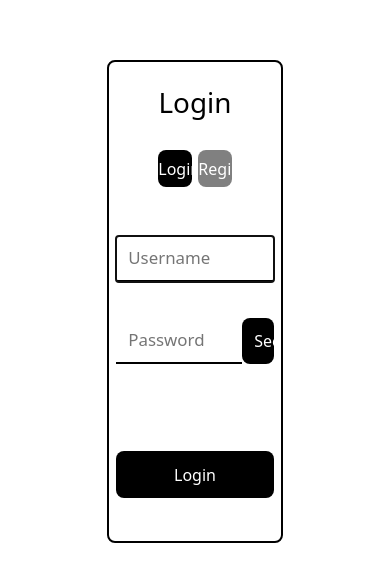
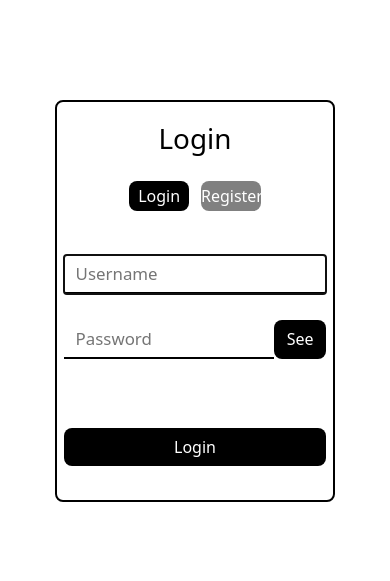
Before and after one commit to nikhilko-07/LOOP-Video-Meet, a React (Create React App) app in the folder frontend/: page /auth in a window 390 px wide. Shown: the part 121-702 px from the top of the page. Built offline with nearby package versions, Linux system fonts and the light colour scheme.

Commit message:
Deploying updates

```diff
--- a/frontend/src/css/Authentication.css
+++ b/frontend/src/css/Authentication.css
@@ -86,13 +86,14 @@ body {
 }
 @media (max-width: 640px) {
   .main {
-    width: 50%;
-
+    width: 80%;
+    height: 50%;
   }
 }
 @media (min-width: 768px) {
   .main {
     width: 50%;
+    height: 50%;
   }
 }
 @media (min-width: 1024px) {
```
